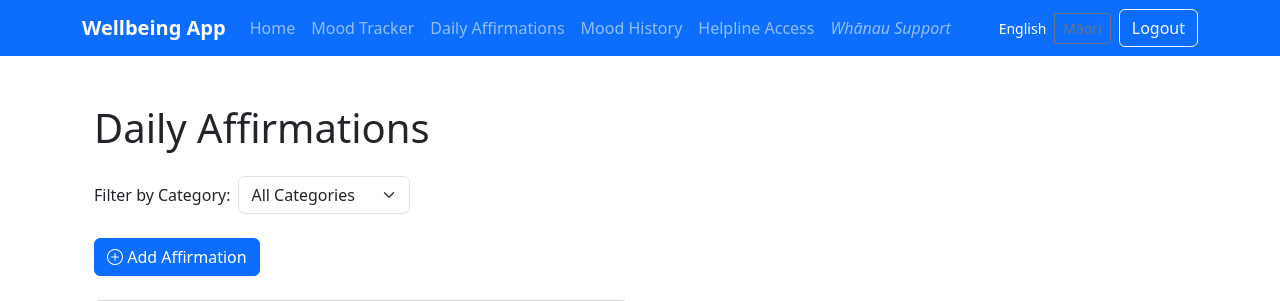
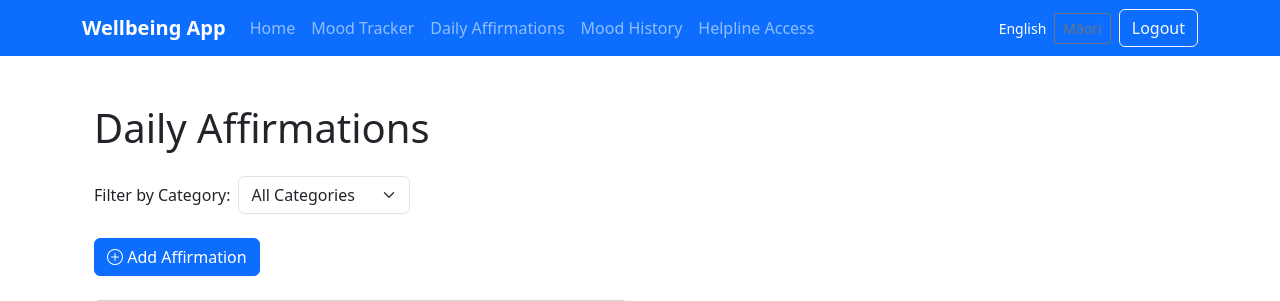
Before and after one commit to Rabin20/wellbeing_project, a Django app: page /affirmations/ in a window 1280 px wide. Shown: the top 301 px of the page. Run offline with Django 5.2, Linux system fonts and the light colour scheme; a user stored in the database is signed in; data comes from the database, SQL or seed files in the repository; both versions use the stored data as it was after the commit; data that the repository does not hold is empty.

Commit message:
refactor: Remove "Whānau Support" navigation item from base template

```diff
--- a/wellbeing_app/templates/base.html
+++ b/wellbeing_app/templates/base.html
@@ -65,9 +65,6 @@
                     </li>
                     <li class = "nav-item">
                         <a class="nav-link" href="{% url 'helpline' %}">{% trans "Helpline Access" %}</a>
-                    </li>
-                    <li class="nav-item maori-nav-item">
-                        <a class="nav-link" href="#">{% trans "Whānau Support" %}</a>
                     </li>
                 </ul>
                 <div class="d-flex align-items-center">
```
Also changed, not shown: db.sqlite3.
